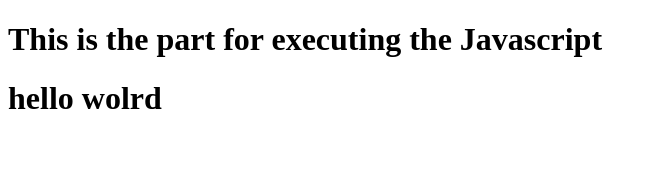
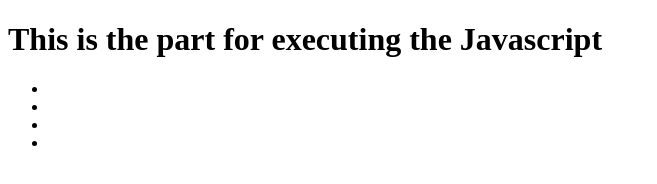
Before and after one commit to anshulmokhale/Learning_javaScript, a plain HTML site: page index.html in a window 1280 px wide. Shown: the whole page, without its empty margins (0-657 px from the left). Drawn offline with Linux system fonts and the light colour scheme.

Commit message:
second day

```diff
--- a/index.html
+++ b/index.html
@@ -14,15 +14,22 @@
 
     </div>
     <p id="val"></p>
+    <ul class="nam">
+        <li></li>
+        <li></li>
+        <li></li>
+        <li></li>
+    </ul>
 </body>
 <script>
-    let elm = document.getElementById("dd");
-    let h1 = document.createElement("h1");
-    h1.id = "head";
-    h1.textContent = "hello wolrd";
-    elm.append(h1);
+    // let elm = document.getElementById("dd");
+    // let h1 = document.createElement("h1");
+    // h1.id = "head";
+    // let text = document.createTextNode("this is h1 tag");
+    // h1.appendChild(text);
+    // elm.appendChild(h1);
 
-    console.log(dd.textContent);
+    // console.log(dd.textContent);
 
 </script>
 
```
Also changed, not shown: AandC.html (added, +24 -0 lines).
